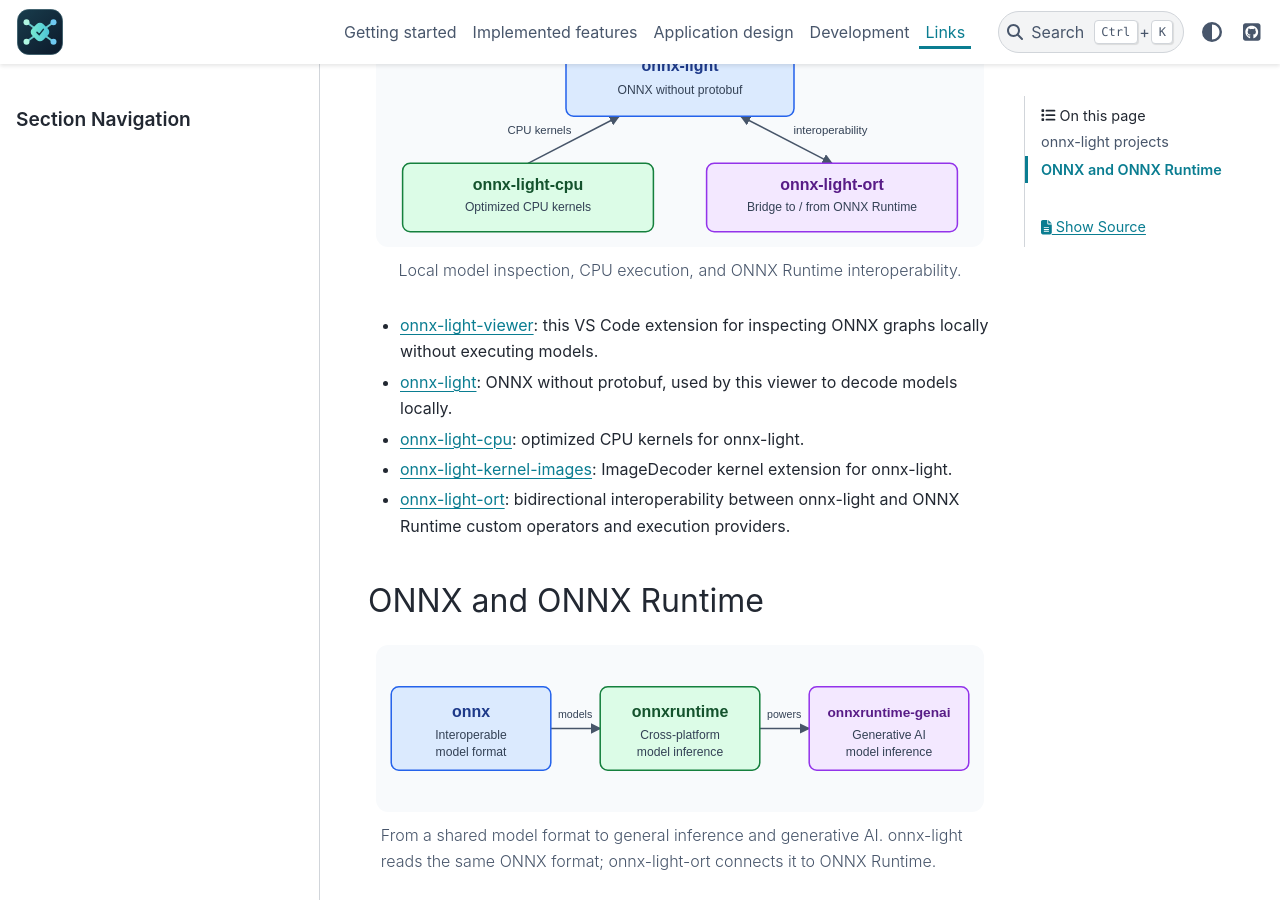
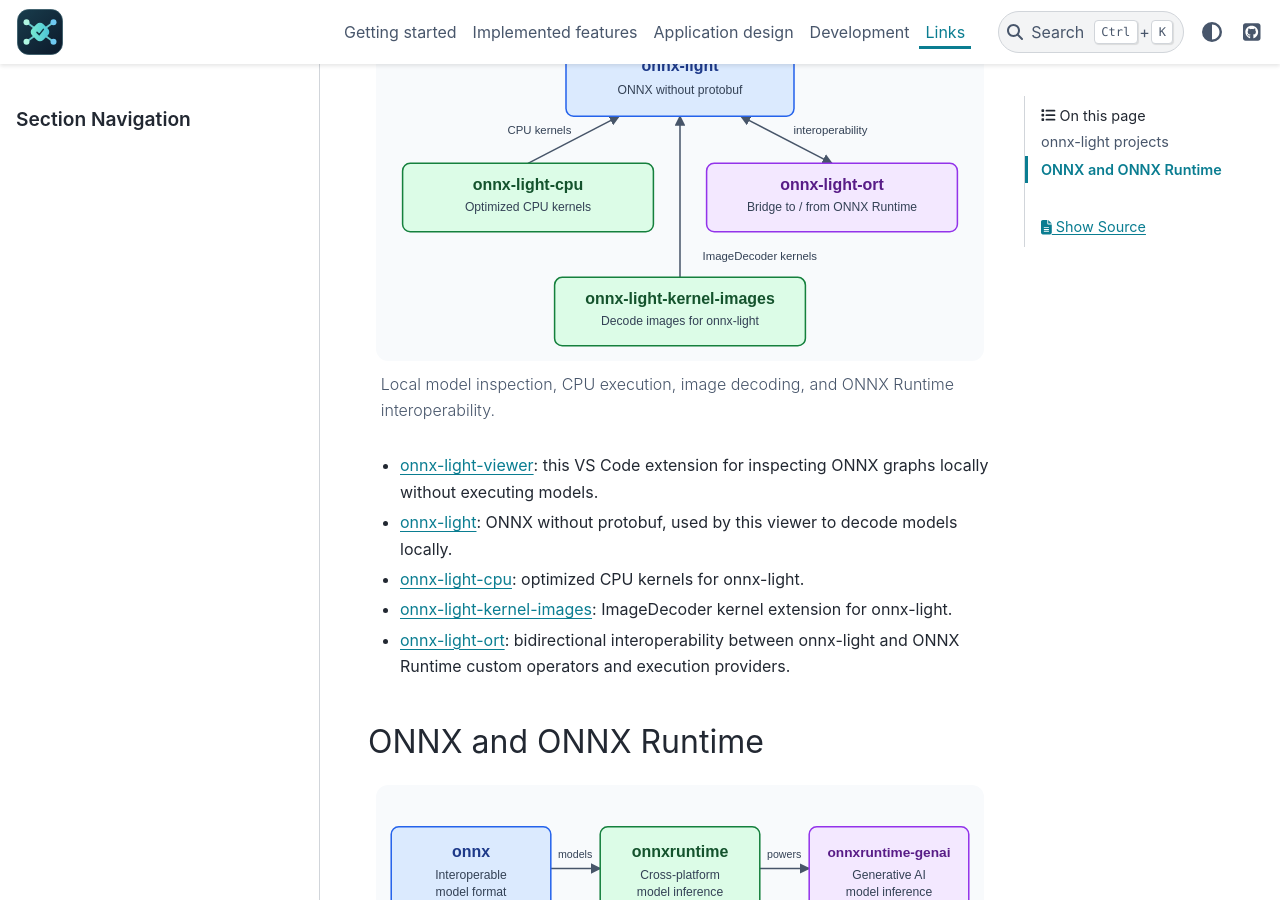
Before and after one commit to xadupre/onnx-light-viewer, a Sphinx documentation site: the page built from docs/links.rst, in a window 1280 px wide and 900 px high, scrolled down 421 px. Built offline with Sphinx 7.4.7 and the PyData theme 0.15.4, drawn with Linux system fonts in a browser that asks for light colours.

Commit message:
docs: include image kernels in related-projects graph
Co-authored-by: xadupre <22452781+xadupre@users.noreply.github.com>

```diff
--- a/docs/links.rst
+++ b/docs/links.rst
@@ -8,11 +8,13 @@ onnx-light projects
 
 .. figure:: _static/onnx-light-projects.svg
    :alt: onnx-light decodes models for onnx-light-viewer, onnx-light-cpu provides
-         CPU kernels for onnx-light, and onnx-light-ort bridges onnx-light and
-         ONNX Runtime in both directions.
+         CPU kernels and onnx-light-kernel-images provides ImageDecoder kernels
+         for onnx-light, and onnx-light-ort bridges onnx-light and ONNX Runtime
+         in both directions.
    :width: 100%
 
-   Local model inspection, CPU execution, and ONNX Runtime interoperability.
+   Local model inspection, CPU execution, image decoding, and ONNX Runtime
+   interoperability.
 
 * `onnx-light-viewer <https://github.com/xadupre/onnx-light-viewer>`_: this VS Code
   extension for inspecting ONNX graphs locally without executing models.
```
Also changed, not shown: docs/_static/onnx-light-projects.svg.
